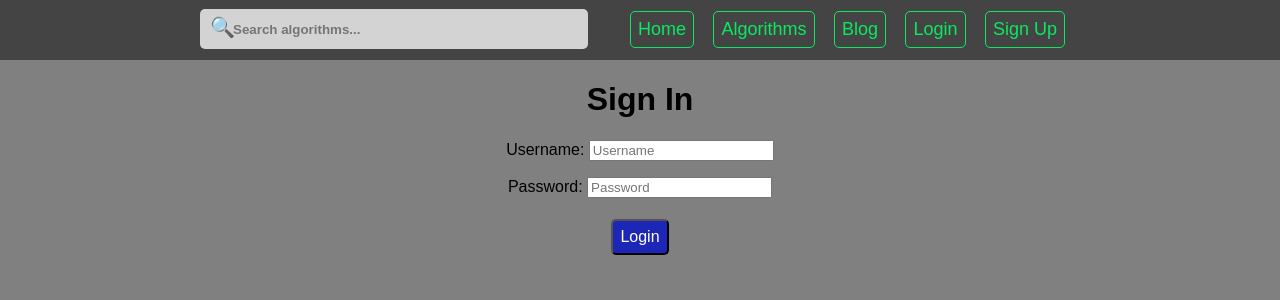
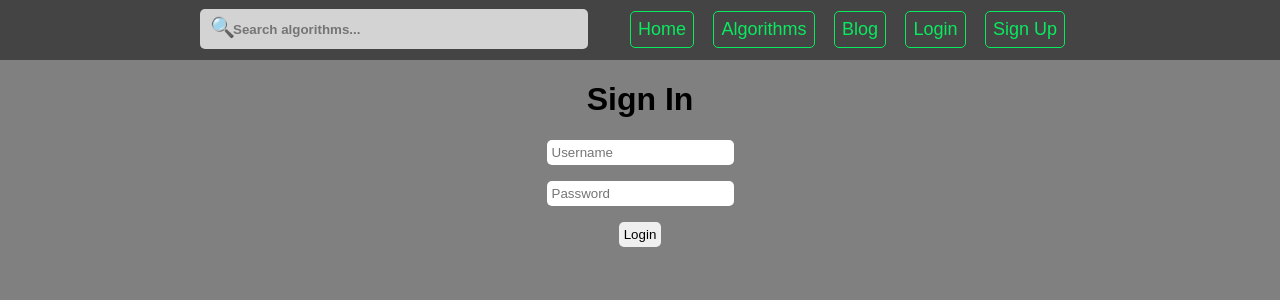
Before and after one commit to arslan-ashraf/csinjs, a Django app: page /user/login/ in a window 1280 px wide. Shown: the top 300 px of the page. Run offline with Django 3.2, Linux system fonts and the light colour scheme.

Commit message:
added user form styles

```diff
--- a/csinjs/settings.py
+++ b/csinjs/settings.py
@@ -37,6 +37,7 @@ INSTALLED_APPS = [
     'django.contrib.staticfiles',
     'computer_science',
     'blog',
+    'user',
 ]
 
 MIDDLEWARE = [
--- a/static_files/css/user_form.css
+++ b/static_files/css/user_form.css
@@ -0,0 +1,22 @@
+.user_form label {
+	display: none;
+}
+
+.user_form input {
+    padding: 5px;
+    border-radius: 5px;
+    border: none;
+}
+
+.user_form li {
+    margin: 0 auto;
+    padding: 5px;
+    background: #8c0000;
+    width: 500px;
+    color: white;
+    border-radius: 5px;
+}
+
+.button-class-a {
+
+}
--- a/templates/base.html
+++ b/templates/base.html
@@ -27,10 +27,10 @@
 					<a class="btns" href="{% url 'computer_science:categories' %}"><li>Algorithms</li></a>
 					<a class="btns" href="{% url 'blog:blogs_home' %}"><li>Blog</li></a>
 						{% if user.is_authenticated %}
-							<a class="btns" href="{% url 'user:logout' %}"><li>Logout</li></a>
+							<a class="btns" href="{% url 'user:user_logout' %}"><li>Logout</li></a>
 							<a class="btns" href="{% url 'user:profile' %}"><li>Profile</li></a>
 						{% else %}
-							<a class="btns" href="{% url 'user:login' %}"><li>Login</li></a>
+							<a class="btns" href="{% url 'user:user_login' %}"><li>Login</li></a>
 							<a class="btns" href="{% url 'user:create' %}"><li>Sign Up</li></a>
 						{% endif %}
 
--- a/templates/users/user_form.html
+++ b/templates/users/user_form.html
@@ -18,7 +18,7 @@
 	<form method="POST" class="user_form">
 		{% csrf_token %}
 		{{ form.as_p }}
-		<input type="submit" value="{{ value }}" class='button'>
+		<input type="submit" value="{{ value }}" class='button-class-a'>
 	</form>
 
 {% endblock main %}
--- a/templates/users/user_profile.html
+++ b/templates/users/user_profile.html
@@ -7,7 +7,7 @@
 
 {% block css %}
 
-	<link rel="stylesheet" type="text/css" href="{% static 'css/user_form.css' %}">
+	<link rel="stylesheet" type="text/css" href="{% static 'css/user_profile.css' %}">
 
 {% endblock css %}
 
@@ -15,7 +15,6 @@
 
 	<h1>Welcome {{ user.username }}</h1>
 
-
 {% endblock main %}
 
 {% block js %}
```
Also changed, not shown: static_files/css/user_profile.css (added).
